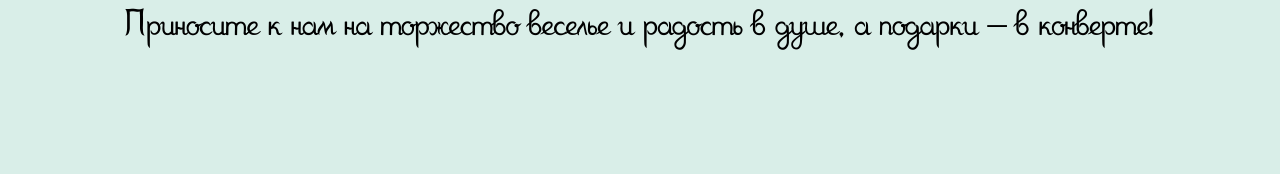
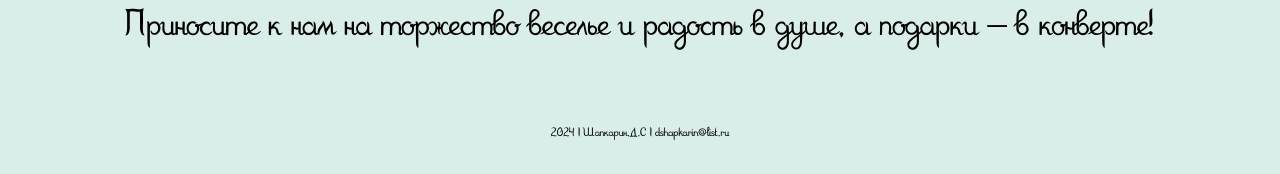
Before and after one commit to Allzer/wedding_final, a Flask app: page / in a window 1280 px wide. Shown: the part 2638-2812 px from the top of the page. Before the commit the page ends 2688 px from the top, so only its background shows below. Run offline with Flask 3, Linux system fonts and the light colour scheme; some libraries are stand-ins or nearby versions.

Commit message:
last version + contact

```diff
--- a/app.py
+++ b/app.py
@@ -14,4 +14,5 @@ def index():
         return render_template('index_desktop.html')
 
 if __name__ == '__main__':
-    app.run(debug=False)
+    app.run(debug=False,
+            port=5050)
--- a/static/css/index.css
+++ b/static/css/index.css
@@ -226,3 +226,7 @@ li {
     box-sizing: border-box;
     margin-bottom: 4vw;
 }
+
+.prod{
+    font-size: 1vw;
+}
--- a/static/css/index_desktop.css
+++ b/static/css/index_desktop.css
@@ -230,3 +230,7 @@ li {
     box-sizing: border-box;
     margin-bottom: 4vw;
 }
+
+.prod{
+    font-size: 1vw;
+}
--- a/templates/index_desktop.html
+++ b/templates/index_desktop.html
@@ -100,9 +100,9 @@
                 <p>Приносите к нам на торжество веселье и радость в душе, а подарки – в конверте!</p>
             </div>
 
-            <!-- <div class="map">
-                <iframe src="https://www.google.com/maps/embed?pb=!1m18!1m12!1m3!1d2480.6689713748647!2d46.03603137654609!3d51.555968771824425!2m3!1f0!2f0!3f0!3m2!1i1024!2i768!4f13.1!3m3!1m2!1s0x4114c87fb9b57b03%3A0xa089472ed4dfa132!2z0JHQtdC70YzQstC10LTQtdGA0Yo!5e0!3m2!1sru!2snl!4v1718359238948!5m2!1sru!2snl" width="600" height="450" style="border:0;" allowfullscreen="" loading="lazy" referrerpolicy="no-referrer-when-downgrade"></iframe>
-            </div> -->
+            <div>
+                <p class="prod">2024 | Шапкарин.Д.С | dshapkarin@list.ru</p>
+            </div>
         </div>
         {% endblock %}
 
```
Also changed, not shown: config.py (+0 -7 lines), templates/index.html (+5 -6 lines), 2 other files.
